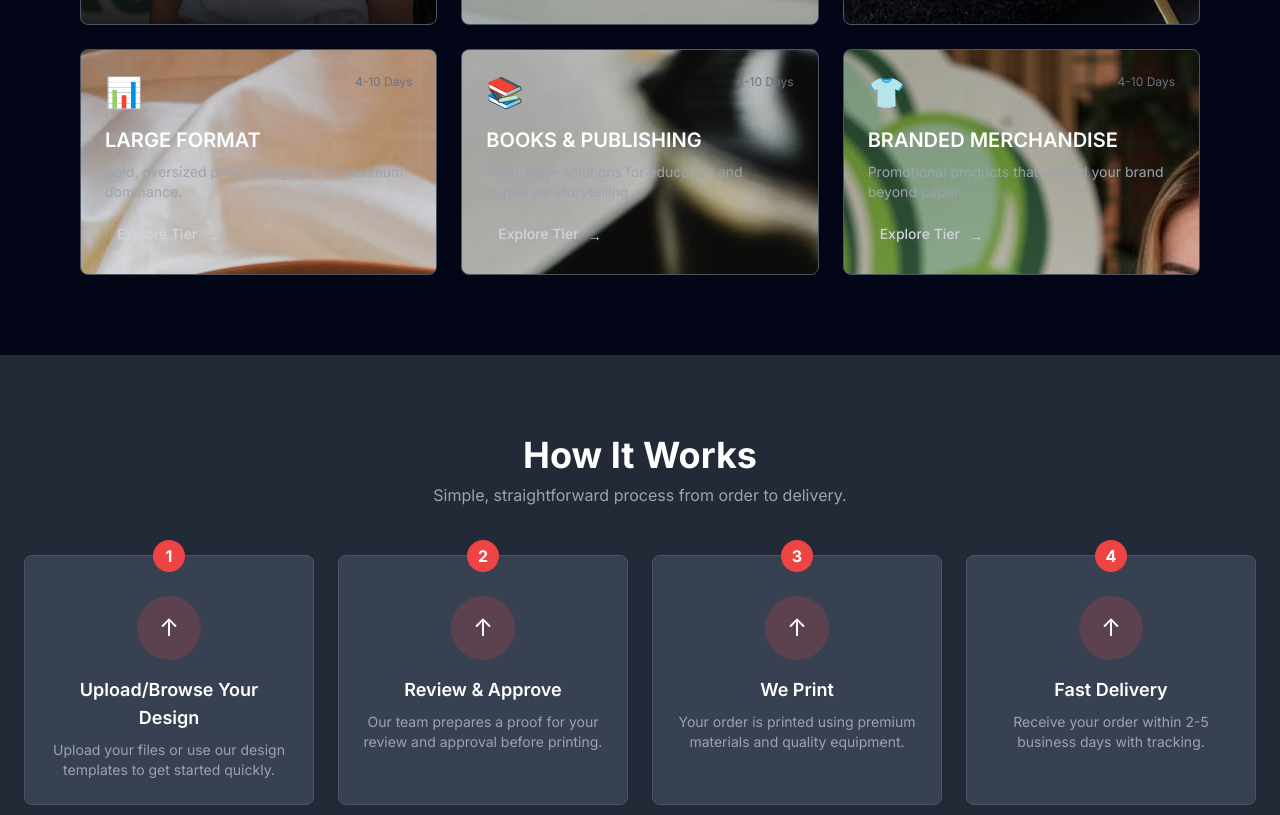
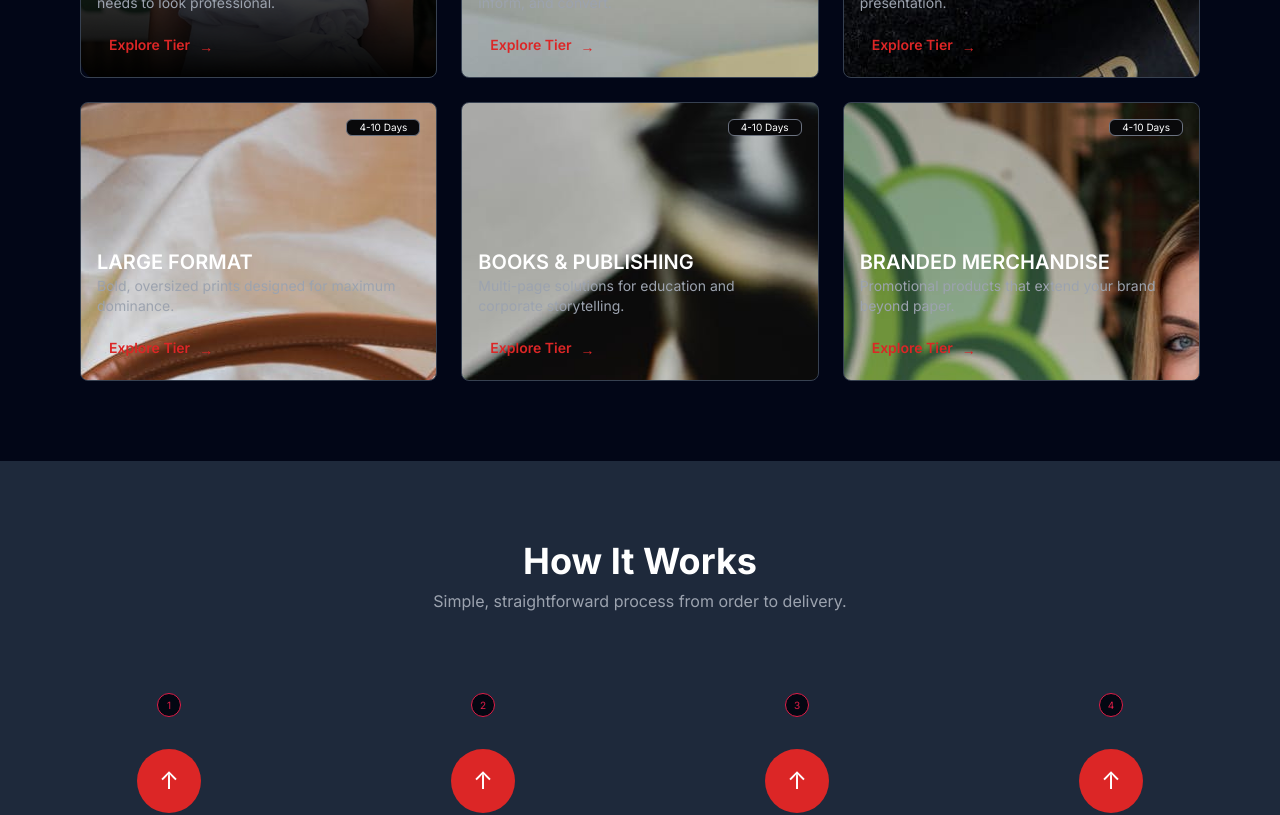
Before and after one commit to Dev-JoyA/ample--print-frontend, a Next.js app: page / in a window 1280 px wide. Shown: the part 1240-2055 px from the top of the page. Built offline with nearby package versions, Linux system fonts and the light colour scheme; a web font is replaced by a local one.

Commit message:
home page edit cont

```diff
--- a/src/app/page.js
+++ b/src/app/page.js
@@ -116,21 +116,20 @@ export default function Home() {
         </div>
         <div className="grid md:grid-cols-3 gap-6">
           {[
-            { name: 'BRAND ESSENTIALS', desc: 'Foundational print materials every business needs to look professional.', icon: '👔', image: '/images/dummy-images/bg-1.png' },
-            { name: 'MARKETING & PAPER', desc: 'High-impact paper prints designed to promote, inform, and convert.', icon: '📄', image: '/images/dummy-images/bg-2.jpg' },
-            { name: 'PACKAGING & CARRY', desc: 'Custom packaging that elevates your product presentation.', icon: '📦', image: '/images/dummy-images/bg-3.jpg' },
-            { name: 'LARGE FORMAT', desc: 'Bold, oversized prints designed for maximum dominance.', icon: '📊', image: '/images/dummy-images/bg-4.jpg' },
-            { name: 'BOOKS & PUBLISHING', desc: 'Multi-page solutions for education and corporate storytelling.', icon: '📚', image: '/images/dummy-images/bg-5.jpg' },
-            { name: 'BRANDED MERCHANDISE', desc: 'Promotional products that extend your brand beyond paper.', icon: '👕', image: '/images/dummy-images/bg-6.jpg' },
+            { name: 'BRAND ESSENTIALS', desc: 'Foundational print materials every business needs to look professional.', image: '/images/dummy-images/bg-1.png' },
+            { name: 'MARKETING & PAPER', desc: 'High-impact paper prints designed to promote, inform, and convert.', image: '/images/dummy-images/bg-2.jpg' },
+            { name: 'PACKAGING & CARRY', desc: 'Custom packaging that elevates your product presentation.', image: '/images/dummy-images/bg-3.jpg' },
+            { name: 'LARGE FORMAT', desc: 'Bold, oversized prints designed for maximum dominance.', image: '/images/dummy-images/bg-4.jpg' },
+            { name: 'BOOKS & PUBLISHING', desc: 'Multi-page solutions for education and corporate storytelling.', image: '/images/dummy-images/bg-5.jpg' },
+            { name: 'BRANDED MERCHANDISE', desc: 'Promotional products that extend your brand beyond paper.', image: '/images/dummy-images/bg-6.jpg' },
           ].map((solution, idx) => (
-            <div key={idx} className="rounded-lg p-6 border border-dark-lighter hover:border-primary/50 transition-all" style={{ backgroundImage: `url(${solution.image})` }}>
-              <div className="flex items-start justify-between mb-4">
-                <span className="text-3xl">{solution.icon}</span>
-                <span className="text-xs text-gray-500">4-10 Days</span>
+            <div key={idx} className="rounded-lg p-4 border border-gray-700 hover:border-primary/50 transition-all" style={{ backgroundImage: `url(${solution.image})` }}>
+              <div className="flex justify-end mb-4">
+                <span className="text-[10px] text-white bg-zinc-950 border border-gray-500 rounded-md px-3">4-10 Days</span>
               </div>
-              <h3 className="text-xl font-semibold text-white mb-2">{solution.name}</h3>
+              <h3 className="text-xl font-semibold text-white mt-[7rem]">{solution.name}</h3>
               <p className="text-gray-400 text-sm mb-4">{solution.desc}</p>
-              <Button variant="ghost" size="sm" icon="→" iconPosition="right">
+              <Button variant="explore" size="sm" icon="→" iconPosition="right">
               Explore Tier
             </Button>
             </div>
@@ -139,24 +138,24 @@ export default function Home() {
       </section>
 
       {/* How It Works Section */}
-      <section className="max-w-7xl mx-auto px-6 py-20 bg-[#232A37]">
+      <section className="max-w-7xl mx-auto px-6 py-20 bg-slate-800">
         <div className="text-center mb-12">
           <h2 className="text-4xl font-bold text-white mb-2">How It Works</h2>
           <p className="text-gray-400">Simple, straightforward process from order to delivery.</p>
         </div>
-        <div className="grid md:grid-cols-4 gap-6">
+        <div className="grid md:grid-cols-4 gap-6 my-[6rem]">
           {[
             { step: 1, title: 'Upload/Browse Your Design', desc: 'Upload your files or use our design templates to get started quickly.' },
             { step: 2, title: 'Review & Approve', desc: 'Our team prepares a proof for your review and approval before printing.' },
             { step: 3, title: 'We Print', desc: 'Your order is printed using premium materials and quality equipment.' },
             { step: 4, title: 'Fast Delivery', desc: 'Receive your order within 2-5 business days with tracking.' },
           ].map((item) => (
-            <div key={item.step} className="bg-dark-light rounded-lg p-6 border border-dark-lighter text-center relative">
-              <div className="absolute -top-4 left-1/2 transform -translate-x-1/2 w-8 h-8 bg-primary rounded-full flex items-center justify-center text-white font-bold">
+            <div key={item.step} className="rounded-lg p-6 text-center relative">
+              <div className="absolute -top-4 left-1/2 transform -translate-x-1/2 w-6 h-6 bg-gray-950  border border-rose-600 rounded-full flex items-center justify-center text-rose-600 text-[10px]">
                 {item.step}
               </div>
               <div className="mt-4 mb-4">
-                <div className="w-16 h-16 bg-primary/20 rounded-full flex items-center justify-center mx-auto">
+                <div className="w-16 h-16 bg-red-600 rounded-full flex items-center justify-center mx-auto">
                   <span className="text-2xl">↑</span>
                 </div>
               </div>
@@ -179,7 +178,7 @@ export default function Home() {
             { name: 'Mathew Kamsguy', company: 'Event Masters LLC', text: "We've used PrintPro for multiple events and they never disappoint. The banners are durable and vibrant. Great customer support tool!" },
             { name: 'Joy Aruku', company: 'Marketing Pro Agency', text: 'Outstanding quality and service! PrintPro delivered our business cards ahead of schedule and they look absolutely professional. Highly recommended!' },
           ].map((testimonial, idx) => (
-            <div key={idx} className="bg-dark-light rounded-lg p-6 border border-dark-lighter">
+            <div key={idx} className="rounded-lg p-6 border border-dark-lighter">
               <div className="flex gap-1 mb-4">
                 {'⭐'.repeat(5)}
               </div>
@@ -198,12 +197,12 @@ export default function Home() {
 
       {/* CTA Section */}
       <section className="max-w-7xl mx-auto px-6 py-20">
-        <div className="bg-primary rounded-lg p-12 text-center">
+        <div className="bg-red-900 rounded-lg p-12 text-center">
           <h2 className="text-4xl font-bold text-white mb-4">Ready to Elevate Your Print?</h2>
           <p className="text-white/90 text-lg mb-8">Join thousands of satisfied customers and experience professional printing services today.</p>
           <Link href="/new-order">
             <Button variant="secondary" size="lg" icon="→" iconPosition="right">
-              Get Started Free
+              Get Started For Free
             </Button>
           </Link>
         </div>
--- a/src/components/ui/Button.js
+++ b/src/components/ui/Button.js
@@ -14,10 +14,11 @@ const Button = ({
 
   const variants = {
     primary: 'bg-primary text-white hover:bg-primary-dark focus:ring-primary',
-    secondary: 'bg-dark-light text-white hover:bg-dark-lighter focus:ring-dark-light',
+    secondary: 'bg-slate-950 text-white hover:bg-dark-lighter focus:ring-dark-light',
     outline: 'border-2 border-primary text-primary hover:bg-primary hover:text-white focus:ring-primary',
     ghost: 'text-gray-300 hover:bg-dark-light hover:text-white',
     danger: 'bg-red-600 text-white hover:bg-red-700 focus:ring-red-600',
+    explore: 'text-red-600 font-semibold text-[12px]',
     click: 'border border-gray-300 text-white hover:bg-gray-700 focus:ring-gray-300',
   };
 
--- a/src/components/ui/Footer.js
+++ b/src/components/ui/Footer.js
@@ -8,18 +8,34 @@ const Footer = () => {
           {/* Company Info */}
           <div className="col-span-1 md:col-span-2">
             <div className="flex items-center gap-2 mb-4">
-              <div className="w-8 h-8 bg-primary rounded flex items-center justify-center">
-                <span className="text-white text-sm font-bold">A</span>
-              </div>
-              <span className="text-white text-xl font-bold">Ampleprinthub</span>
+              <img className="w-17 h-17" src="/images/logo/logo.png" alt="Logo" />
             </div>
             <p className="text-gray-400 mb-4 max-w-md">
               Your trusted partner for professional printing services. High-quality products, fast turnaround, and exceptional customer service.
             </p>
             <div className="space-y-2 text-gray-400 text-sm">
-              <p>246 Houston Avenue, Lagos State</p>
-              <p>+234 812 4567 890</p>
-              <p>info@ampleprint.com</p>
+                <p>
+                <a
+                    href="https://www.google.com/maps/search/?api=1&query=5+Boyle+Street+Somolu+Lagos+Nigeria"
+                    target="_blank"
+                    rel="noopener noreferrer"
+                    className="text-gray-300 hover:text-blue-500 hover:underline transition-colors"
+                >
+                    5, Boyle Street Somolu, Lagos, Nigeria
+                </a>
+                </p>
+
+                <p>
+                <a href="tel:+2348142534202" className="text-gray-300 hover:text-blue-500 hover:underline transition-colors">
+                    +2348142534202
+                </a>
+                </p>
+
+                <p>
+                <a href="mailto:amplePrintHub@gmail.com" className="text-gray-300 hover:text-blue-500 hover:underline transition-colors">
+                    amplePrintHub@gmail.com
+                </a>
+                </p>
             </div>
           </div>
 
```
